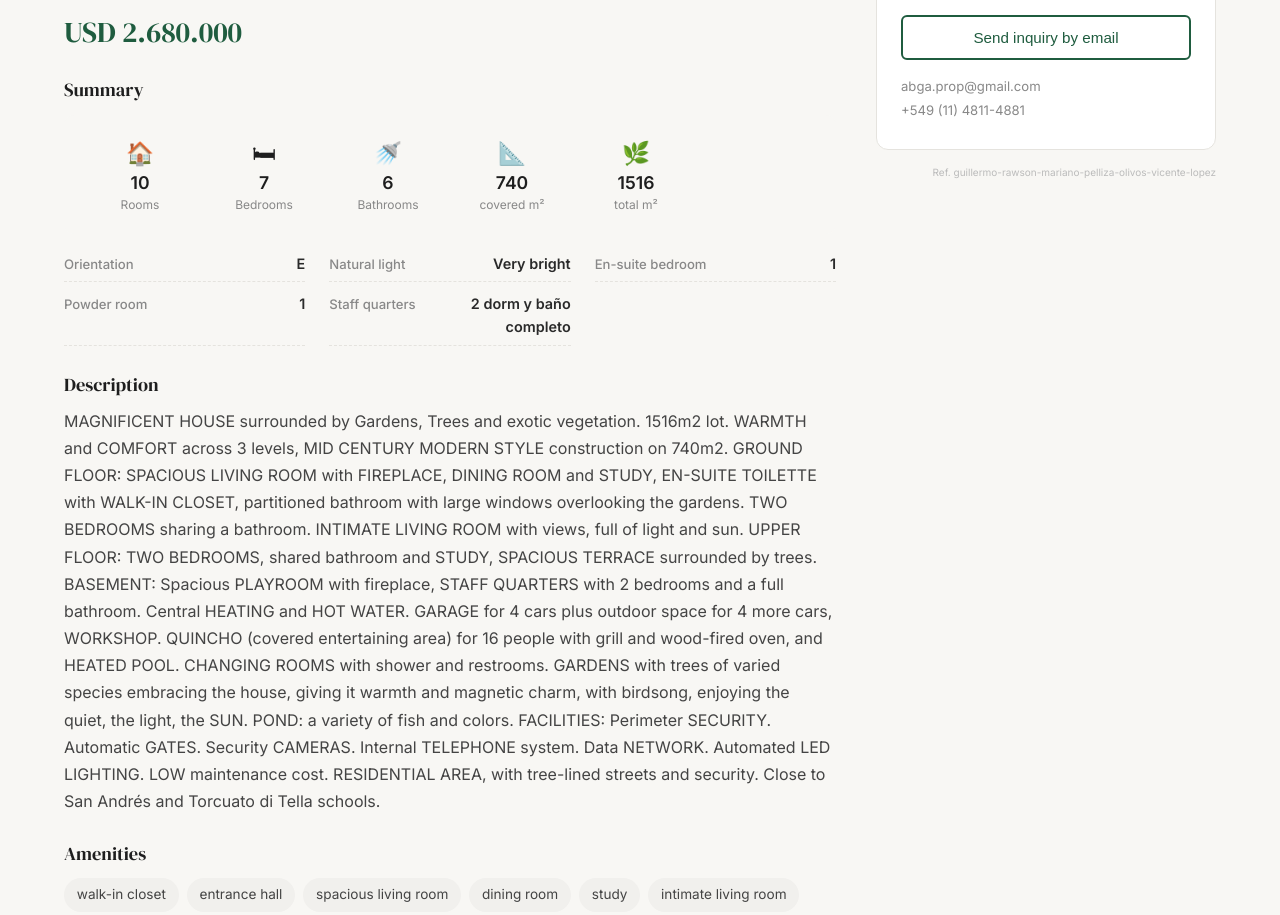
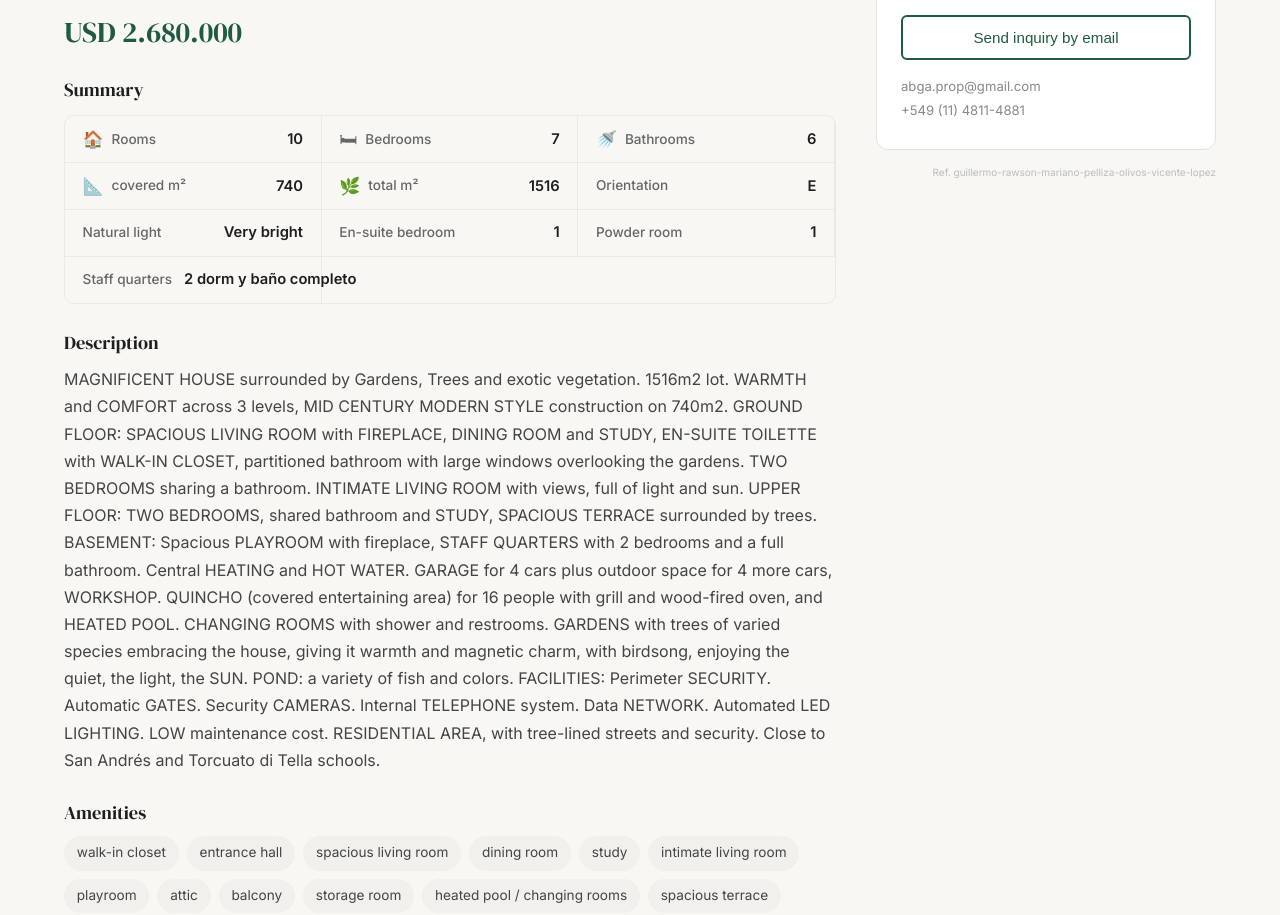
Before and after one commit to pmoracho/abgapropiedades, an Eleventy site: page src/propiedades/propiedad.njk in a window 1280 px wide. Shown: the part 882-1797 px from the top of the page. Built offline with nearby package versions, Linux system fonts and the light colour scheme; Eleventy itself is replaced by a stand-in of ours; files that its build step writes are made by us from their sources.

Commit message:
Reemplazar el grid de iconos por una tabla orgánica en el resumen de propiedades

```diff
--- a/src/css/main.css
+++ b/src/css/main.css
@@ -312,20 +312,37 @@ h3 { font-size: 1.2rem; }
 .ficha-ubicacion { color: #666; margin-bottom: 0.75rem; }
 .ficha-precio { margin-top: 0.5rem; }
 
-/* Grid de features */
-.ficha-features-grid {
+/* Resumen: tabla orgánica única (sustituye al grid de iconos + lista separada) */
+.resumen-tabla {
   display: grid;
-  grid-template-columns: repeat(auto-fill, minmax(100px, 1fr));
-  gap: 0.75rem;
+  grid-template-columns: repeat(auto-fill, minmax(240px, 1fr));
+  gap: 0;
   background: #f8f7f4;
   border-radius: 10px;
-  padding: 1.25rem;
-  margin-bottom: 1.75rem;
+  overflow: hidden;
+  border: 1px solid #ece9e3;
 }
-.feature-item { display: flex; flex-direction: column; align-items: center; text-align: center; gap: 0.2rem; }
-.feature-icono { font-size: 1.4rem; }
-.feature-valor { font-weight: 600; font-size: 1.1rem; line-height: 1; }
-.feature-label { font-size: 0.75rem; color: #888; }
+.resumen-fila {
+  display: flex; justify-content: space-between; align-items: center;
+  gap: 0.75rem;
+  padding: 0.7rem 1.1rem;
+  border-bottom: 1px solid #ece9e3;
+  border-right: 1px solid #ece9e3;
+}
+/* Quitar el borde derecho a la última columna de cada fila visual y el
+   borde inferior a la última fila — aproximación simple con nth-last */
+.resumen-tabla .resumen-fila:nth-last-child(-n+1) { border-bottom: none; }
+
+.resumen-fila dt {
+  display: flex; align-items: center; gap: 0.5rem;
+  font-size: 0.85rem; color: #666; font-weight: 500;
+  white-space: nowrap;
+}
+.resumen-icono { font-size: 1.05rem; line-height: 1; }
+.resumen-fila dd {
+  font-size: 0.92rem; color: #1e1e1e; font-weight: 600;
+  text-align: right; white-space: nowrap;
+}
 
 .ficha-descripcion, .ficha-comodidades { margin-bottom: 1.75rem; }
 .ficha-descripcion h2, .ficha-comodidades h2 { margin-bottom: 0.75rem; font-size: 1.15rem; }
@@ -522,10 +539,6 @@ h3 { font-size: 1.2rem; }
 .ficha-seccion { margin-bottom: 1.75rem; }
 .ficha-seccion h2 { margin-bottom: 0.9rem; font-size: 1.15rem; }
 
-/* Resumen: el grid de iconos no necesita margen propio, lo da .ficha-seccion */
-.ficha-resumen .ficha-features-grid { margin-bottom: 0; }
-.ficha-resumen .resumen-detalles-extra { margin-top: 1.1rem; }
-
 .seccion-detalles {
   display: grid;
   grid-template-columns: repeat(auto-fill, minmax(220px, 1fr));
@@ -668,13 +681,13 @@ h3 { font-size: 1.2rem; }
     font-size: 16pt;
   }
 
-  /* ---- Features y secciones: quitar fondos grises, mantener bordes ---- */
-  .ficha-features-grid {
+  /* ---- Resumen y secciones: quitar fondos grises, mantener bordes ---- */
+  .resumen-tabla {
     background: #fff !important;
     border: 1px solid #ccc;
     page-break-inside: avoid;
   }
-  .feature-item { break-inside: avoid; }
+  .resumen-fila { break-inside: avoid; }
 
   .ficha-seccion,
   .ficha-comodidades,
--- a/src/js/i18n.js
+++ b/src/js/i18n.js
@@ -70,7 +70,7 @@
 
     // Detalles extra del Resumen (clave/valor del scraper sin campo
     // estructurado propio): data-clave-es/en + data-valor-es/en
-    document.querySelectorAll(".resumen-detalles-extra .detalle-item").forEach((el) => {
+    document.querySelectorAll(".resumen-fila[data-clave-es]").forEach((el) => {
       const dt = el.querySelector("dt");
       const dd = el.querySelector("dd");
       const clave = lang === "en" ? el.dataset.claveEn : el.dataset.claveEs;
--- a/src/propiedades/propiedad.njk
+++ b/src/propiedades/propiedad.njk
@@ -78,83 +78,73 @@ eleventyComputed:
           </div>
         </div>
 
-        <!-- Resumen: grilla de iconos (campos estructurados) + datos extra
-             del scraper que no tienen campo estructurado propio -->
+        <!-- Resumen: una sola tabla orgánica que combina campos estructurados
+             (con icono) y datos extra del scraper sin campo propio (sin icono),
+             todos como filas de la misma lista — no dos widgets separados. -->
         <div class="ficha-seccion ficha-resumen">
           <h2 data-i18n="ficha_resumen">Resumen</h2>
 
-          <div class="ficha-features-grid">
+          <dl class="resumen-tabla">
             {% if prop.ambientes %}
-          <div class="feature-item">
-            <span class="feature-icono">🏠</span>
-            <span class="feature-valor">{{ prop.ambientes }}</span>
-            <span class="feature-label" data-i18n="feat_ambientes">Ambientes</span>
+            <div class="resumen-fila">
+              <dt><span class="resumen-icono">🏠</span><span data-i18n="feat_ambientes">Ambientes</span></dt>
+              <dd>{{ prop.ambientes }}</dd>
             </div>{% endif %}
             {% if prop.dormitorios %}
-          <div class="feature-item">
-            <span class="feature-icono">🛏</span>
-            <span class="feature-valor">{{ prop.dormitorios }}</span>
-            <span class="feature-label" data-i18n="feat_dormitorios">Dormitorios</span>
+            <div class="resumen-fila">
+              <dt><span class="resumen-icono">🛏</span><span data-i18n="feat_dormitorios">Dormitorios</span></dt>
+              <dd>{{ prop.dormitorios }}</dd>
             </div>{% endif %}
             {% if prop.banos %}
-          <div class="feature-item">
-            <span class="feature-icono">🚿</span>
-            <span class="feature-valor">{{ prop.banos }}</span>
-            <span class="feature-label" data-i18n="feat_banos">Baños</span>
+            <div class="resumen-fila">
+              <dt><span class="resumen-icono">🚿</span><span data-i18n="feat_banos">Baños</span></dt>
+              <dd>{{ prop.banos }}</dd>
             </div>{% endif %}
             {% if prop.superficie_cubierta %}
-          <div class="feature-item">
-            <span class="feature-icono">📐</span>
-            <span class="feature-valor">{{ prop.superficie_cubierta }}</span>
-            <span class="feature-label" data-i18n="feat_sup_cubierta">m² cubiertos</span>
+            <div class="resumen-fila">
+              <dt><span class="resumen-icono">📐</span><span data-i18n="feat_sup_cubierta">m² cubiertos</span></dt>
+              <dd>{{ prop.superficie_cubierta }}</dd>
             </div>{% endif %}
             {% if prop.superficie_total and prop.superficie_total != prop.superficie_cubierta %}
-          <div class="feature-item">
-            <span class="feature-icono">🌿</span>
-            <span class="feature-valor">{{ prop.superficie_total }}</span>
-            <span class="feature-label" data-i18n="feat_sup_total">m² totales</span>
+            <div class="resumen-fila">
+              <dt><span class="resumen-icono">🌿</span><span data-i18n="feat_sup_total">m² totales</span></dt>
+              <dd>{{ prop.superficie_total }}</dd>
             </div>{% endif %}
             {% if prop.cochera %}
-          <div class="feature-item">
-            <span class="feature-icono">🚗</span>
-            <span class="feature-valor" data-i18n="feat_si">Sí</span>
-            <span class="feature-label" data-i18n="feat_cochera">Cochera</span>
+            <div class="resumen-fila">
+              <dt><span class="resumen-icono">🚗</span><span data-i18n="feat_cochera">Cochera</span></dt>
+              <dd data-i18n="feat_si">Sí</dd>
             </div>{% endif %}
             {% if prop.piso %}
-          <div class="feature-item">
-            <span class="feature-icono">🏢</span>
-            <span class="feature-valor">{{ prop.piso }}°</span>
-            <span class="feature-label" data-i18n="feat_piso">Piso</span>
+            <div class="resumen-fila">
+              <dt><span class="resumen-icono">🏢</span><span data-i18n="feat_piso">Piso</span></dt>
+              <dd>{{ prop.piso }}°</dd>
             </div>{% endif %}
             {% if prop.antiguedad !== undefined and prop.antiguedad !== null %}
-          <div class="feature-item">
-            <span class="feature-icono">📅</span>
-            <span class="feature-valor">
+            <div class="resumen-fila">
+              <dt><span class="resumen-icono">📅</span><span data-i18n="feat_antiguedad">Antigüedad</span></dt>
+              <dd>
                 {% if prop.antiguedad === 0 %}
                   <span data-i18n="feat_nuevo">Nuevo</span>
                 {% else %}
                   {{ prop.antiguedad }} <span data-i18n="feat_anios">años</span>
                 {% endif %}
-            </span>
-            <span class="feature-label" data-i18n="feat_antiguedad">Antigüedad</span>
+              </dd>
             </div>{% endif %}
             {% if prop.expensas %}
-          <div class="feature-item">
-            <span class="feature-icono">💰</span>
-            <span class="feature-valor">{{ prop.expensas | formatPrice(prop.expensas_moneda or 'ARS') }}</span>
-            <span class="feature-label" data-i18n="feat_expensas">Expensas</span>
+            <div class="resumen-fila">
+              <dt><span class="resumen-icono">💰</span><span data-i18n="feat_expensas">Expensas</span></dt>
+              <dd>{{ prop.expensas | formatPrice(prop.expensas_moneda or 'ARS') }}</dd>
             </div>{% endif %}
-          </div>
 
             <!-- Datos extra del scraper sin campo estructurado propio
                  (p.ej. orientación, luminosidad, vestidor, master suite...)
                  generados dinámicamente — no requieren tocar el template
-               cuando aparece una propiedad con campos distintos. -->
+                 cuando aparece una propiedad con campos distintos. Se
+                 integran como filas más de la misma tabla, sin icono. -->
             {% set extras = prop | resumenExtra %}
-          {% if extras.length %}
-          <dl class="seccion-detalles resumen-detalles-extra">
             {% for item in extras %}
-            <div class="detalle-item"
+            <div class="resumen-fila"
               data-clave-es="{{ item.clave }}" data-clave-en="{{ item.clave_en }}"
               data-valor-es="{{ item.valor }}" data-valor-en="{{ item.valor_en }}">
               <dt>{{ item.clave }}</dt>
@@ -162,7 +152,6 @@ eleventyComputed:
             </div>
             {% endfor %}
           </dl>
-          {% endif %}
         </div>
 
         <!-- Descripción -->
```
Lines whose indentation alone changed are shown as unchanged.
